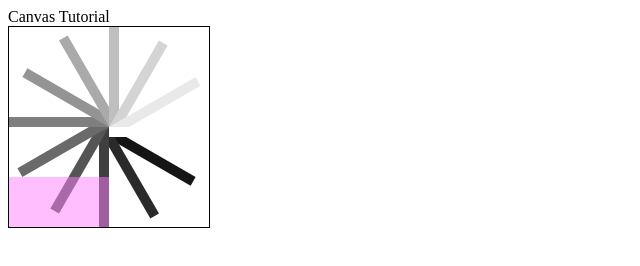
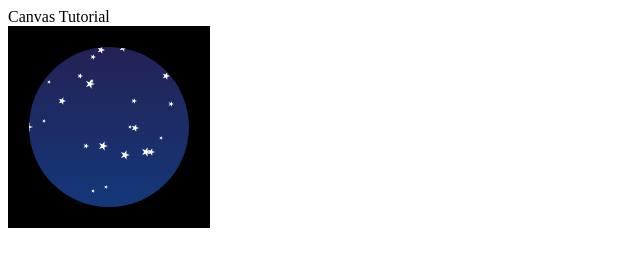
Before and after one commit to gohyinhao/data-viz-playground, a website: page index.html in a window 1280 px wide. Shown: the whole page, without its empty margins (0-640 px from the left). Drawn offline with Linux system fonts and the light colour scheme.

Commit message:
add: clipping example

```diff
--- a/index.html
+++ b/index.html
@@ -14,6 +14,7 @@
     <!-- <script src="src/canvas/canvasStyling.js" async defer></script> -->
     <!-- <script src="src/canvas/drawingText.js" async defer></script> -->
     <!-- <script src="src/canvas/drawingImages.js" async defer></script> -->
-    <script src="src/canvas/transformations.js" async defer></script>
+    <!-- <script src="src/canvas/transformations.js" async defer></script> -->
+    <script src="src/canvas/compositionAndClipping.js" async defer></script>
   </body>
 </html>
--- /dev/null
+++ b/src/canvas/compositionAndClipping.js
@@ -0,0 +1,53 @@
+const canvas = document.getElementById('canvas');
+if (canvas.getContext) {
+  const ctx = canvas.getContext('2d');
+
+  clipDemo(ctx);
+}
+
+function clipDemo(ctx) {
+  // create black bg
+  ctx.fillRect(0, 0, 200, 200);
+  ctx.translate(100, 100);
+
+  // Create a circular clipping path
+  ctx.beginPath();
+  ctx.arc(0, 0, 80, 0, Math.PI * 2, true);
+  ctx.clip();
+
+  // draw blue background
+  var lingrad = ctx.createLinearGradient(0, -75, 0, 75);
+  lingrad.addColorStop(0, '#232256');
+  lingrad.addColorStop(1, '#143778');
+  ctx.fillStyle = lingrad;
+  ctx.fillRect(-100, -100, 200, 200);
+
+  // draw stars
+  for (let j = 1; j < 50; j++) {
+    ctx.save();
+    ctx.fillStyle = '#fff';
+    ctx.translate(
+      100 - Math.floor(Math.random() * 200),
+      100 - Math.floor(Math.random() * 200),
+    );
+    drawStar(ctx, Math.floor(Math.random() * 4) + 2);
+    ctx.restore();
+  }
+}
+
+function drawStar(ctx, radius) {
+  ctx.save();
+  ctx.beginPath();
+  ctx.moveTo(radius, 0);
+  for (let i = 0; i < 9; i++) {
+    ctx.rotate(Math.PI / 5);
+    if (i % 2 === 0) {
+      ctx.lineTo((radius / 0.525731) * 0.200811, 0);
+    } else {
+      ctx.lineTo(radius, 0);
+    }
+  }
+  ctx.closePath();
+  ctx.fill();
+  ctx.restore();
+}
```
